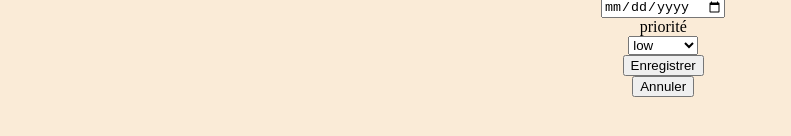
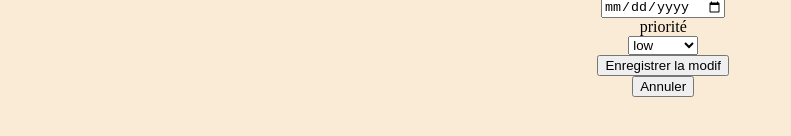
Before and after one commit to meriem123-dev/TP-devops, a website built with Vite: page index.html in a window 1280 px wide. Shown: the part 676-812 px from the top of the page, without its empty margins (236-1027 px from the left). Built offline with nearby package versions, Linux system fonts and the light colour scheme.

Commit message:
boutton modifier

```diff
--- a/index.html
+++ b/index.html
@@ -83,7 +83,7 @@
       <option value="high">high</option>
     </select>
 
-    <button type="submit">Enregistrer</button>
+    <button type="submit">Enregistrer la modif</button>
     <button type="button" id="cancel-edit">Annuler</button>
   </form>
 
@@ -91,9 +91,6 @@
 
   </div>
 
-
-
-
   <script type="module" src="/src/main.js"></script>
 </body>
 
```
